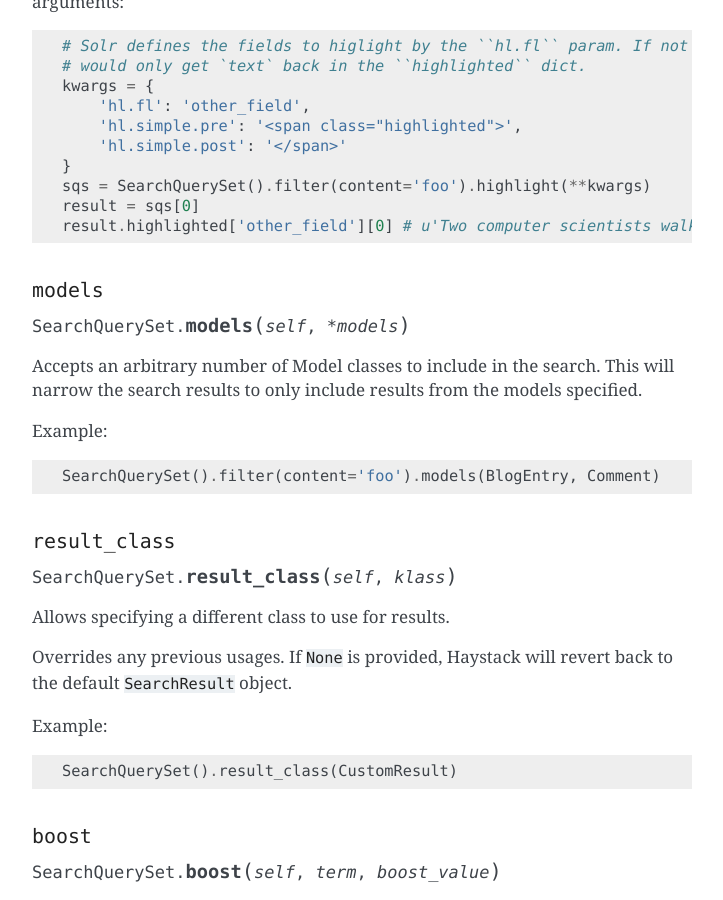
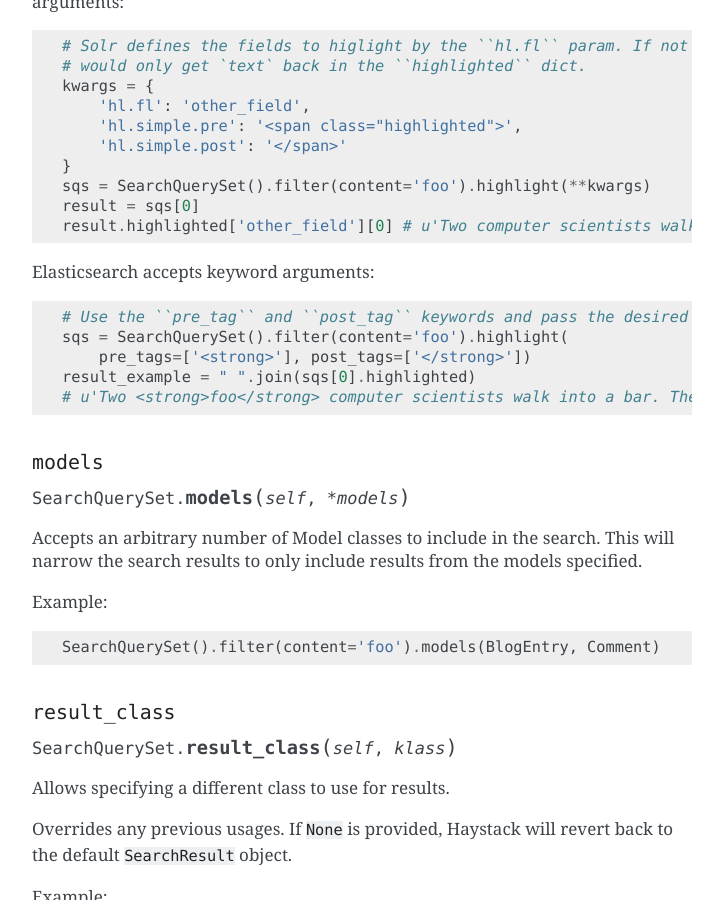
Before and after one commit to marlowe2332/reinforcement, a Sphinx documentation site: the page built from docs/searchqueryset_api.rst, in a window 1280 px wide and 900 px high, scrolled down 5045 px. Shown: the whole window, without its empty margins (388-1111 px from the left). Built offline with Sphinx 7.4.7, drawn with Linux system fonts in a browser that asks for light colours.

Commit message:
Add Elasticsearch example for adjusting highlight tags.
The docs give an example for Solr but not for Elasticsearch, and they differ.

```diff
--- a/docs/searchqueryset_api.rst
+++ b/docs/searchqueryset_api.rst
@@ -251,6 +251,14 @@ instead of normal keyword arguments::
     sqs = SearchQuerySet().filter(content='foo').highlight(**kwargs)
     result = sqs[0]
     result.highlighted['other_field'][0] # u'Two computer scientists walk into a bar. The bartender says "<span class="highlighted">Foo</span>!".'
+
+Elasticsearch accepts keyword arguments::
+
+    # Use the ``pre_tag`` and ``post_tag`` keywords and pass the desired tags as lists.
+    sqs = SearchQuerySet().filter(content='foo').highlight(
+        pre_tags=['<strong>'], post_tags=['</strong>'])
+    result_example = " ".join(sqs[0].highlighted)
+    # u'Two <strong>foo</strong> computer scientists walk into a bar. The bartender says "<strong>Foo</strong>!"'
 
 ``models``
 ~~~~~~~~~~
```
